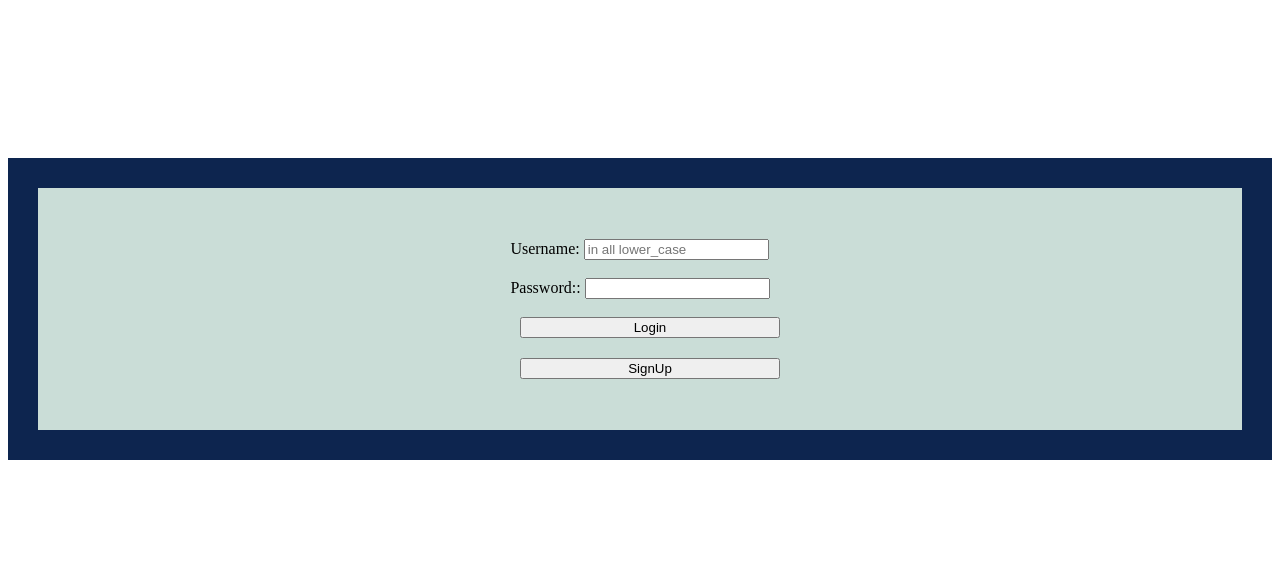
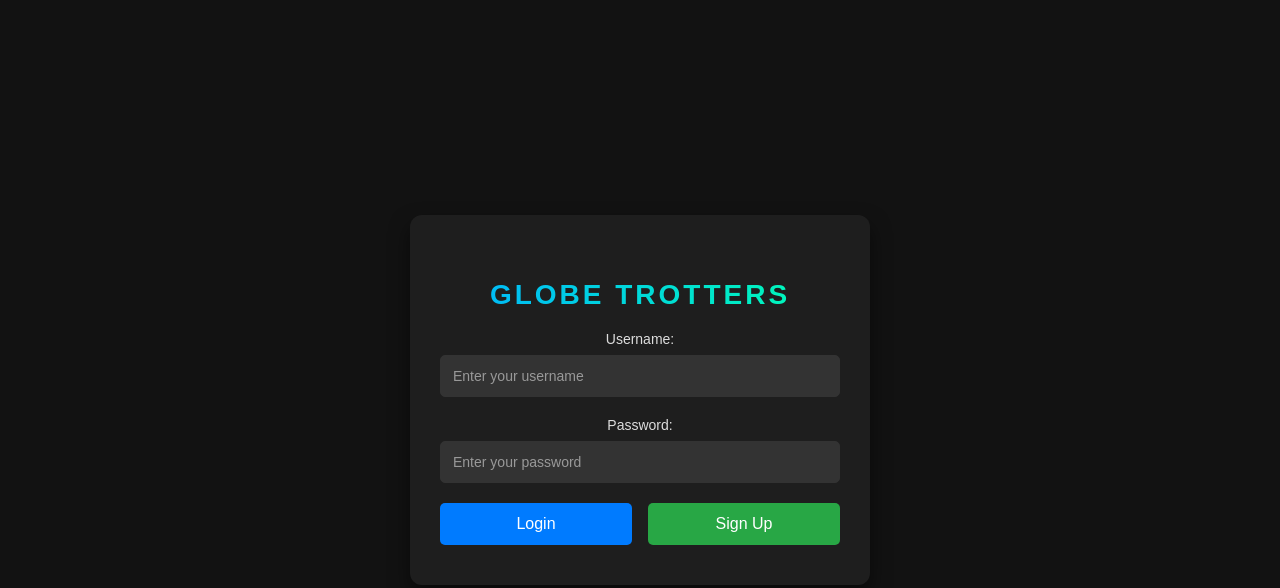
Before and after one commit to bhavanisankardavuluri10/NASA_SPACE_APPS_CHALLANGE, a website: page index.html in a window 1280 px wide. Drawn offline with Linux system fonts and the light colour scheme.

Commit message:
Update index.html

```diff
--- a/index.html
+++ b/index.html
@@ -4,58 +4,129 @@
     <meta charset="UTF-8">
     <meta name="viewport" content="width=device-width, initial-scale=1.0">
     <title>Login</title>
+    <style>
+        body {
+            font-family: 'Arial', sans-serif;
+            background-color: #121212; /* Dark background */
+            color: #fff; /* Light text color for contrast */
+            margin: 0;
+            padding: 0;
+            display: flex;
+            justify-content: center;
+            align-items: center;
+            height: 100vh;
+        }
+
+        .center {
+            background-color: #1e1e1e; /* Slightly lighter dark color for the form */
+            border-radius: 12px;
+            box-shadow: 0 10px 20px rgba(0, 0, 0, 0.5); /* Shadow effect */
+            padding: 40px 30px;
+            max-width: 400px;
+            width: 100%;
+            text-align: center;
+        }
+
+        .globe-trotters-title {
+            font-size: 28px;
+            font-weight: bold;
+            color: #0d254f;
+            letter-spacing: 3px;
+            margin-bottom: 20px;
+            text-transform: uppercase;
+            background: linear-gradient(90deg, #00b3ff, #00ffb3);
+            -webkit-background-clip: text;
+            -webkit-text-fill-color: transparent;
+        }
+
+        .center label {
+            display: block;
+            margin-bottom: 8px;
+            font-size: 14px;
+            color: #ddd; /* Light text for labels */
+        }
+
+        .center input {
+            width: 100%;
+            padding: 12px;
+            margin-bottom: 20px;
+            border: 1px solid #333;
+            border-radius: 5px;
+            font-size: 14px;
+            box-sizing: border-box;
+            background-color: #333; /* Dark input field */
+            color: #fff; /* White text inside the input */
+        }
+
+        .center input::placeholder {
+            color: #999; /* Placeholder text color */
+        }
+
+        .center input:focus {
+            border-color: #007bff;
+            outline: none;
+            box-shadow: 0 0 5px rgba(0, 123, 255, 0.5);
+        }
+
+        .button_container {
+            display: flex;
+            justify-content: space-between;
+            width: 100%;
+        }
+
+        .button_container button {
+            width: 48%;
+            padding: 12px;
+            border: none;
+            border-radius: 5px;
+            background-color: #007bff;
+            color: white;
+            font-size: 16px;
+            cursor: pointer;
+            transition: background-color 0.3s ease;
+        }
+
+        .button_container button:hover {
+            background-color: #0056b3;
+        }
+
+        .button_container #SignUp {
+            background-color: #28a745;
+        }
+
+        .button_container #SignUp:hover {
+            background-color: #218838;
+        }
+
+        @media (max-width: 500px) {
+            .center {
+                padding: 30px 20px;
+            }
+
+            .button_container button {
+                width: 100%;
+                margin-bottom: 10px;
+            }
+        }
+    </style>
 </head>
 <body>
-    <style>
-        .center{
-            position: relative;
-           display: flex;
-           flex-direction: column;
-           justify-content:center;
-           align-items:center;
-           top: 150px;
-           height:200px;
 
-           background-color: rgb(202, 221, 215);
-           border:30px solid rgb(13, 37, 79);
-           padding: 21px;
-
-        }
-        .button_container{
-            position: relative;
-            display:flex;
-            justify-content: space-between;
-            flex-direction: column;
-            left: 10px;
-            gap:20px;
-
-        }
-
-
-    </style>
     <div class="center">
+        <h2 class="globe-trotters-title">Globe Trotters</h2>
         <form id="loginForm">
             <label for="username">Username:</label>
-        <input type="text" id="username" name="username" required placeholder="in all lower_case"><br><br>
-        <label for="password">Password::</label>
-        <input type="password" id="password" name="password" required><br>
-        <br>
-        <div class ="button_container">
+            <input type="text" id="username" name="username" required placeholder="Enter your username">
 
+            <label for="password">Password:</label>
+            <input type="password" id="password" name="password" required placeholder="Enter your password">
+
+            <div class="button_container">
                 <button type="submit">Login</button>
-            <button id="SignUp" type="button">SignUp</button>
-
+                <button id="SignUp" type="button">Sign Up</button>
             </div>
-
-
         </form>
-
     </div>
-
-
-
-
-
 
     <script src="login.js"></script>
 </body>
```
Lines whose indentation alone changed are shown as unchanged.
